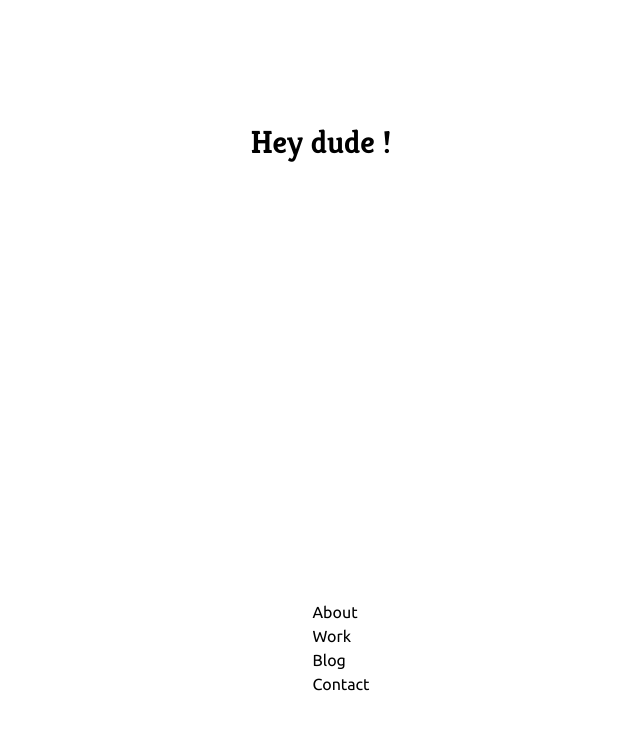
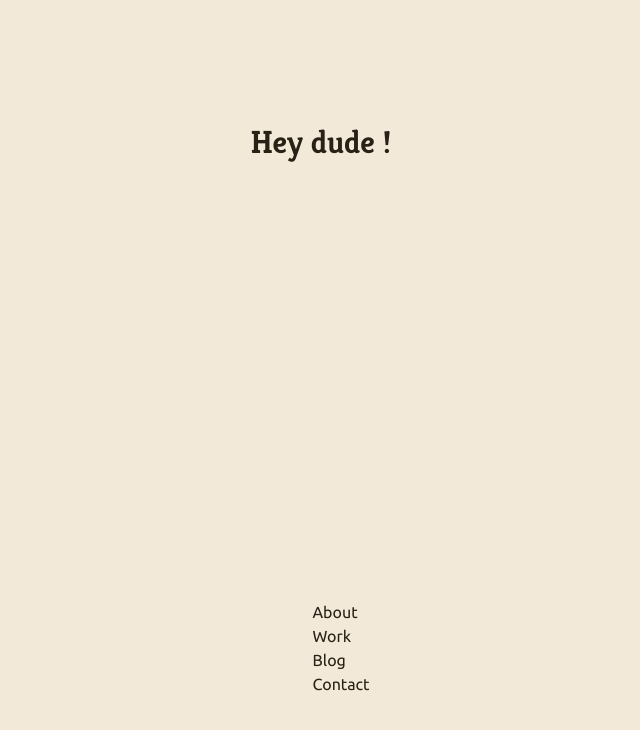
Before and after one commit to RomainSire/portfolio-nextjs, a Next.js app: page / in a window 1280 px wide. Shown: the top 730 px of the page, without its empty margins (319-959 px from the left). Built offline with nearby package versions, Linux system fonts and the light colour scheme.

Commit message:
refactor(style): move global styles in their own folder + fix hls colors

```diff
--- a/src/app/layout.tsx
+++ b/src/app/layout.tsx
@@ -1,8 +1,7 @@
-import "./reset.css";
-
 import { kreonFont, ubuntuFont } from "@/lib/fonts";
+import "@/styles/_reset.css";
+import "@/styles/globals.css";
 import type { Metadata } from "next";
-import "./globals.css";
 
 type Props = Readonly<{
 	/**
--- a/src/app/globals.css
+++ b/src/styles/globals.css
@@ -1,9 +1,9 @@
 :root {
 	/* Colors */
-	--color-base: hsl(39, 29, 12);
-	--color-neutral: hsl(39, 51, 90);
-	--color-primary: hsl(39, 91, 69);
-	--color-secondary: hsl(0, 0, 100);
+	--color-base: hsl(39, 29%, 12%);
+	--color-neutral: hsl(39, 51%, 90%);
+	--color-primary: hsl(39, 91%, 69%);
+	--color-secondary: hsl(0, 0%, 100%);
 
 	/* Sizes (golden ratio) */
 	--size-xs: 6px;
```
Also changed, not shown: src/styles/_reset.css (renamed from src/app/reset.css).
